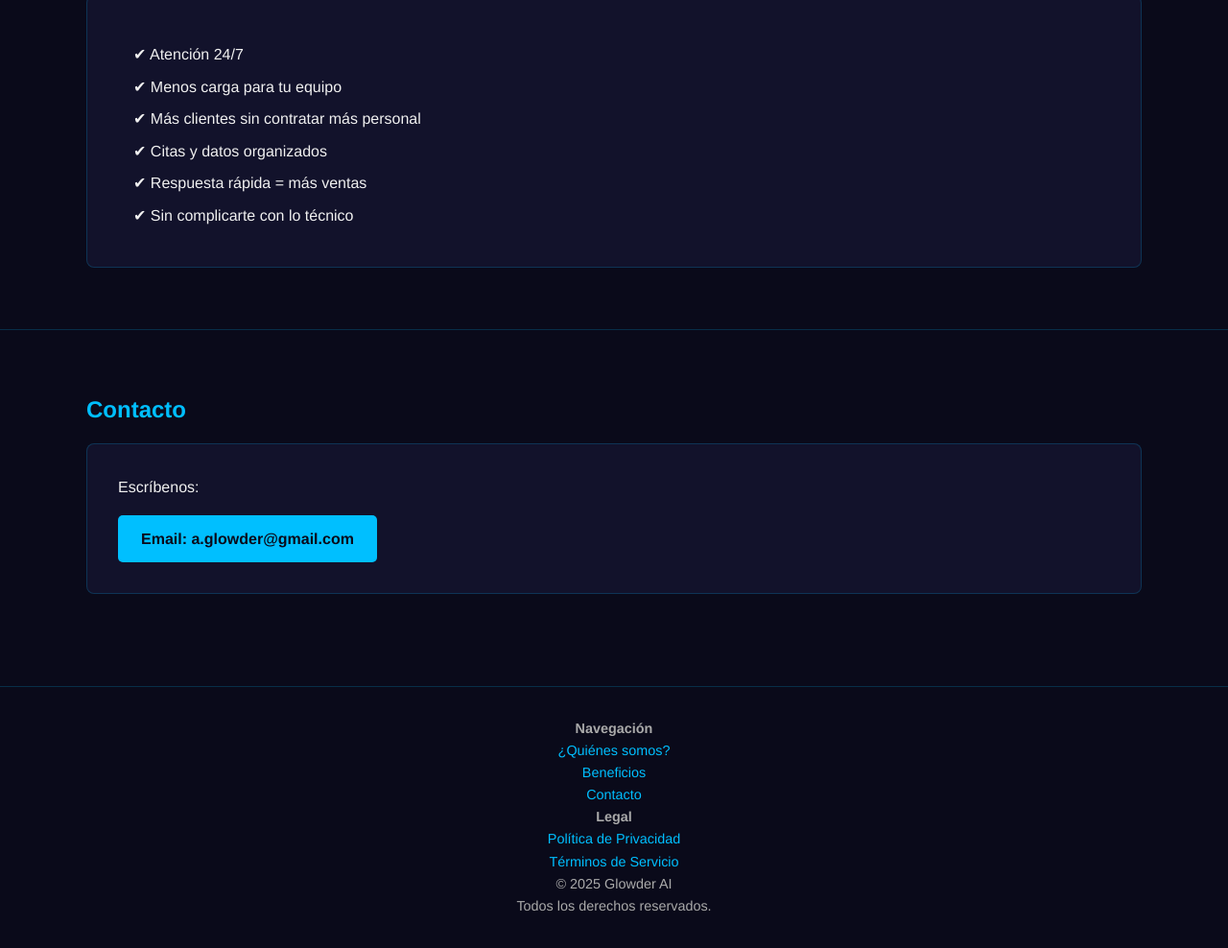
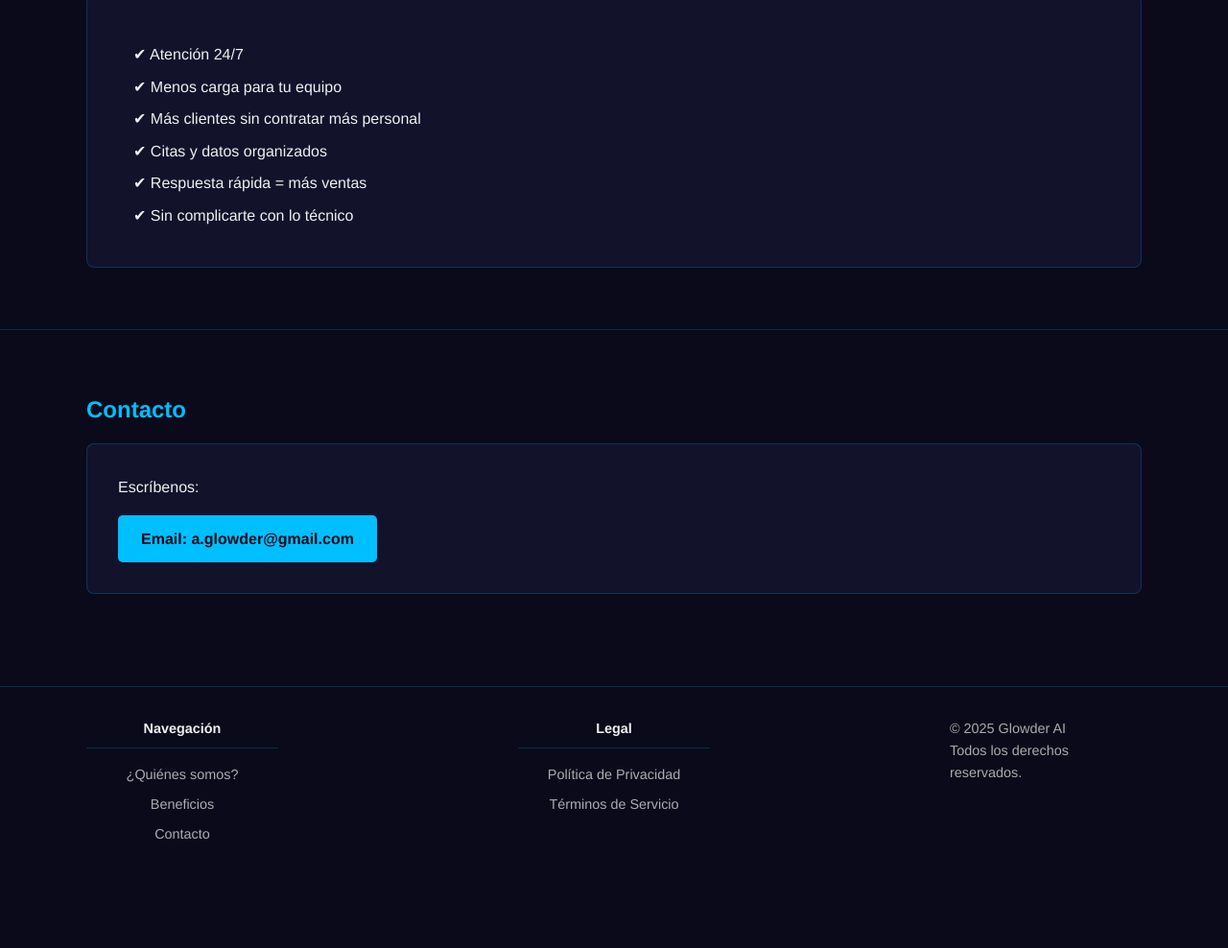
Before and after one commit to GlowderAI/glowderai-site, a plain HTML site: page index.html in a window 1280 px wide. Shown: the part 2204-3192 px from the top of the page at 96% size. After the commit the page ends 3125 px from the top, so only its background shows below. Drawn offline with Linux system fonts and the light colour scheme.

Commit message:
Update styles.css

```diff
--- a/css/styles.css
+++ b/css/styles.css
@@ -193,3 +193,47 @@ main {
   font-size: 0.9rem;
   color: #aaa;
 }
+
+/* ==== ESTILOS DEL FOOTER (FASE 4) ==== */
+.footer-content {
+  display: flex;
+  justify-content: space-between;
+  flex-wrap: wrap; /* Para que se vea bien en móviles */
+  gap: 2rem;
+}
+
+.footer-links, .footer-legal, .footer-copy {
+  flex-basis: 200px; /* Base de ancho para cada columna */
+}
+
+.footer h4 {
+  color: var(--text-light);
+  margin-bottom: 1rem;
+  border-bottom: 1px solid var(--border-color);
+  padding-bottom: 0.5rem;
+}
+
+.footer ul {
+  padding-left: 0; /* Quitamos el padding que tenían otras listas */
+}
+
+.footer li {
+  margin-bottom: 0.5rem;
+}
+
+.footer a {
+  color: var(--text-light);
+  opacity: 0.7;
+  transition: opacity 0.3s ease;
+}
+
+.footer a:hover {
+  opacity: 1;
+  color: var(--text-accent);
+}
+
+.footer-copy {
+  text-align: left;
+  color: #aaa;
+  font-size: 0.9rem;
+}
```
